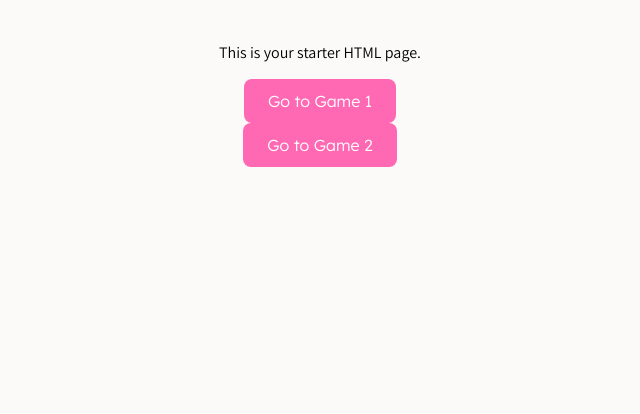
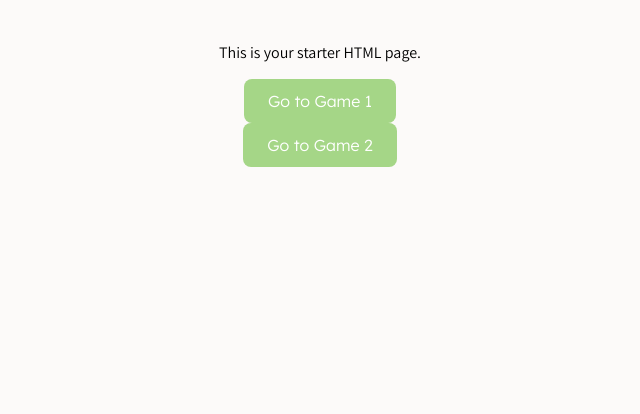
Before and after one commit to vten138/2025-SESA-WDCC-Hackathon, a website: page map.html in a window 1280 px wide. Shown: the part 386-800 px from the top of the page, without its empty margins (320-960 px from the left). Drawn offline with Linux system fonts and the light colour scheme.

Commit message:
change colour of button

```diff
--- a/style.css
+++ b/style.css
@@ -18,7 +18,7 @@ h1 {
 }
 
 .button {
-  background-color: #ff69b4; /* Hot pink */
+  background-color: #a5d687; /* Hot pink */
   color: white;
   border: none;
   padding: 12px 24px;
@@ -31,5 +31,5 @@ h1 {
 }
 
 .button:hover {
-  background-color: #ff85c1; /* Lighter pink on hover */
+  background-color: #a5d687; /* Lighter pink on hover */
 }
```
